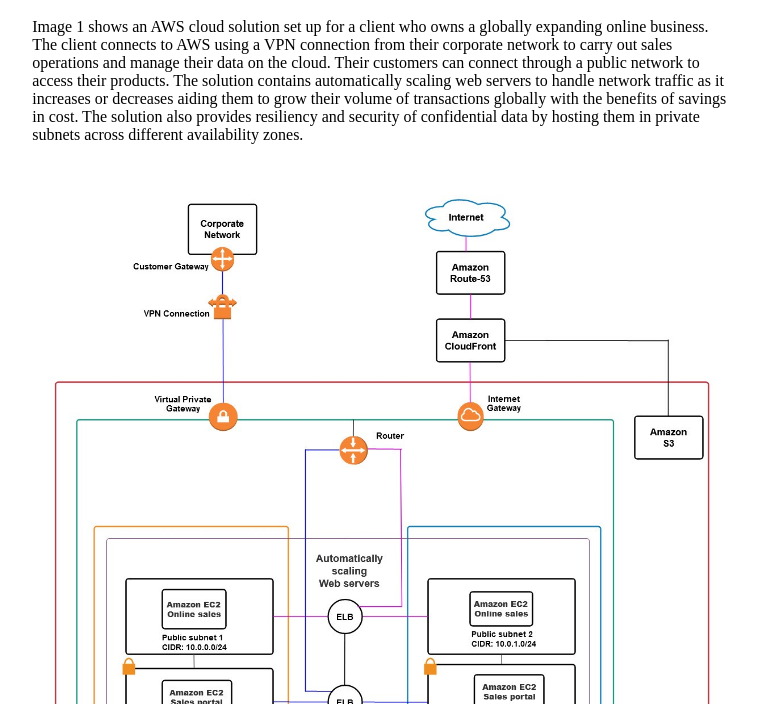
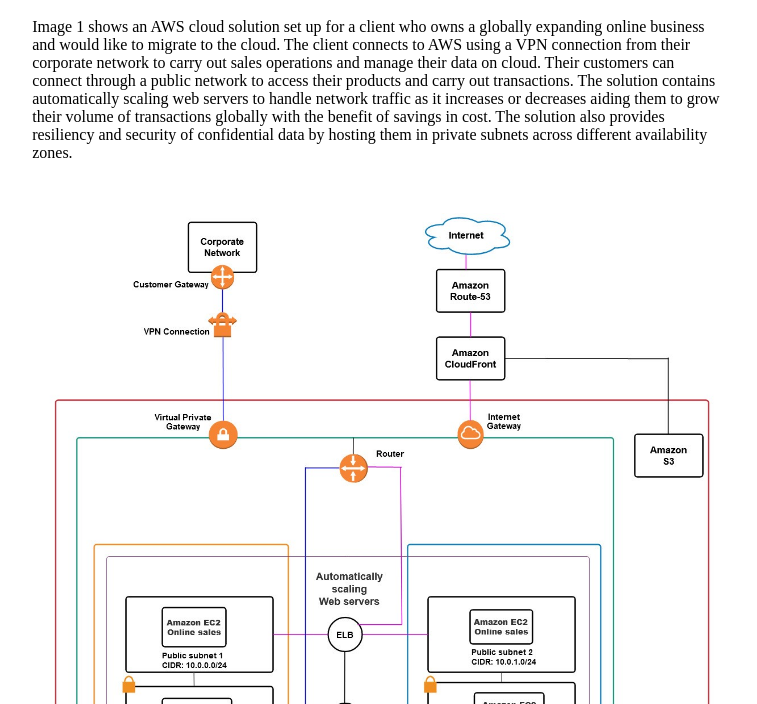
Before and after one commit to BlackRoad06/AWS_solution_sales, a plain HTML site: page index.html in a window 1280 px wide. Shown: the part 96-800 px from the top of the page, without its empty margins (39-796 px from the left). Drawn offline with Linux system fonts and the light colour scheme.

Commit message:
Add files via upload

```diff
--- a/index.html
+++ b/index.html
@@ -15,7 +15,7 @@
 <body>
 <div class="aws">
 <h1>AWS solution for a client</h1>
-<p>Image 1 shows an AWS cloud solution set up for a client who owns a globally expanding online business. The client connects to AWS using a VPN connection from their corporate network to carry out sales operations and manage their data on the cloud. Their customers can connect through a public network to access their products.  The solution contains automatically scaling web servers to handle network traffic as it increases or decreases aiding them to grow their volume of transactions globally with the benefits of savings in cost. The solution also provides resiliency and security of confidential data by hosting them in private subnets across different availability zones.
+<p>Image 1 shows an AWS cloud solution set up for a client who owns a globally expanding online business and would like to migrate to the cloud. The client connects to AWS using a VPN connection from their corporate network to carry out sales operations and manage their data on cloud. Their customers can connect through a public network to access their products and carry out transactions.  The solution contains automatically scaling web servers to handle network traffic as it increases or decreases aiding them to grow their volume of transactions globally with the benefit of savings in cost. The solution also provides resiliency and security of confidential data by hosting them in private subnets across different availability zones.
 </p>
 <img src="./assets/images/AWSsolution.jpg" alt="AWS solution">
 <p>(Image 1)</p>
```
